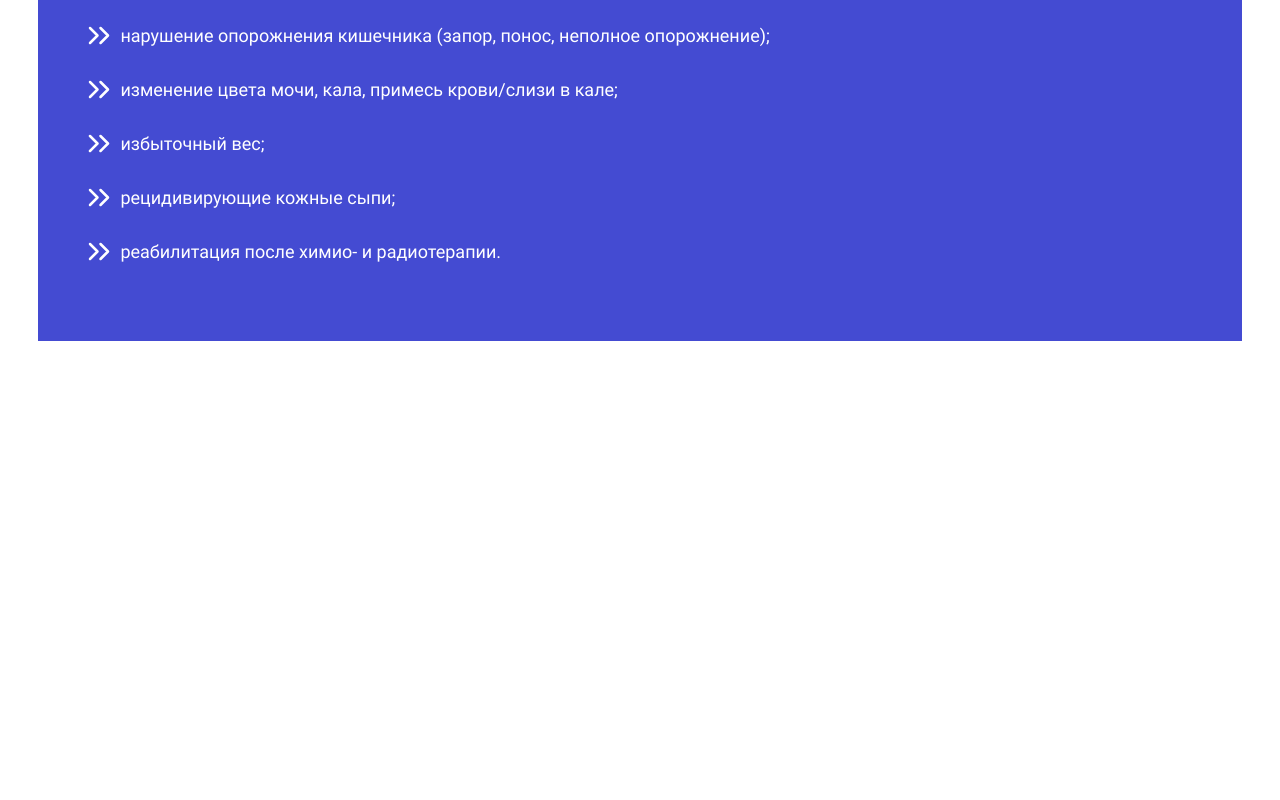
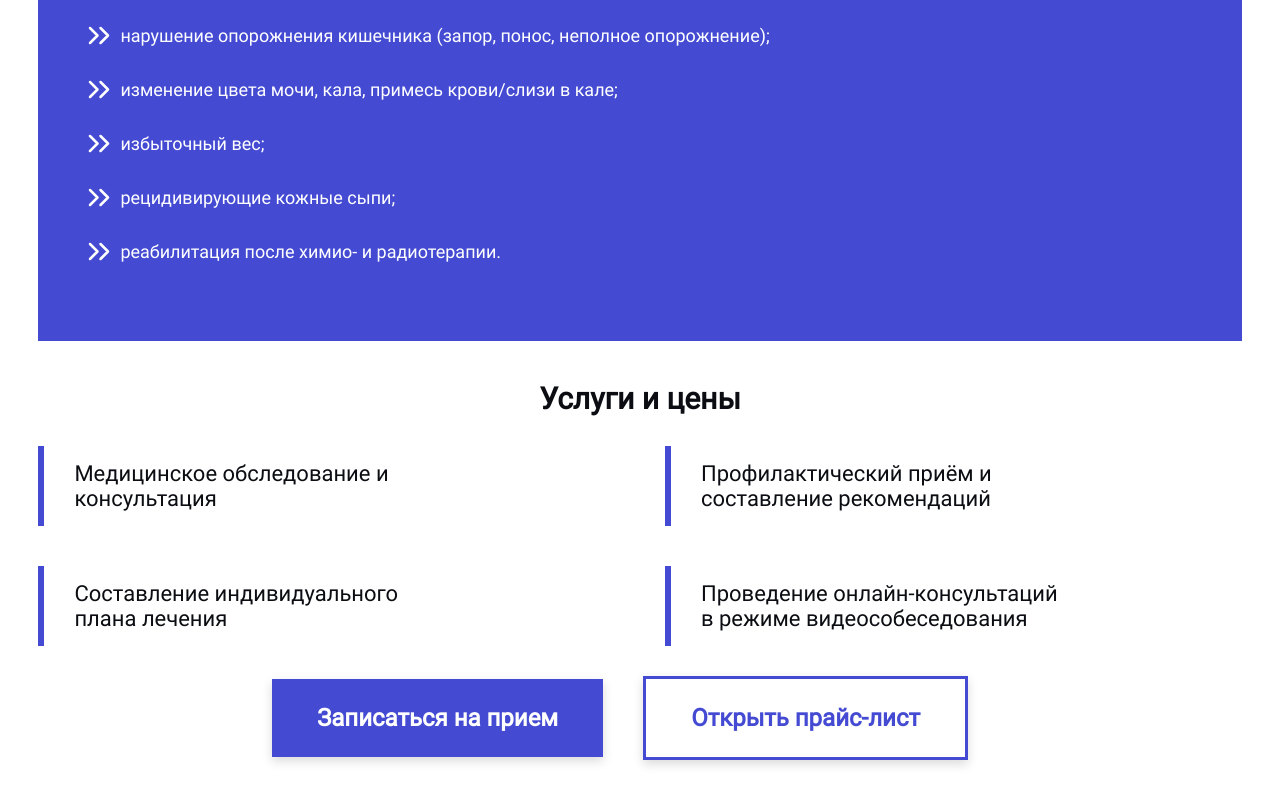
Before and after one commit to This-is-ellesar/landing-page, a website built with webpack: page src/index.pug in a window 1280 px wide. Shown: the part 2392-3192 px from the top of the page. Before the commit the page ends 2733 px from the top, so only its background shows below. Built offline with nearby package versions, Linux system fonts and the light colour scheme.

Commit message:
Добавил еще блок

```diff
--- /dev/null
+++ b/src/components/_services.pug
@@ -0,0 +1,10 @@
+- const services = ['Медицинское обследование и консультация', 'Профилактический приём и составление рекомендаций', 'Составление индивидуального плана лечения','Проведение онлайн-консультаций в режиме видеособеседования']
+
+section#services.services
+    h3.services__headline Услуги и цены
+    .services__content
+        each service in services
+            .services__content-item= service
+    .services__actions
+        button.services__actions-button Записаться на прием
+        button.services__actions-button.price Открыть прайс-лист
--- a/src/index.pug
+++ b/src/index.pug
@@ -8,5 +8,6 @@ html(lang="en")
     include components/_main.pug
     include components/_about.pug
     include components/_occasion.pug
+    include components/_services.pug
 
     include components/_dialog.pug
--- /dev/null
+++ b/src/style/components/services.scss
@@ -0,0 +1,76 @@
+.services {
+  padding: 90px 0;
+  @include grid(1fr, max-content 1fr, 90px);
+  @include media('<=1300px') {
+    padding: 40px 0;
+    gap: 30px;
+  }
+  &__headline {
+    text-align: center;
+    @include font-style(42px, 700);
+    @include media('<=1300px') {
+      @include font-style(30px, 700);
+    }
+    @include media('<=tablet') {
+      @include font-style(23px, 700);
+    }
+  }
+  &__content {
+    align-items: center;
+    @include grid(1fr 1fr, 1fr 1fr, 40px 50px);
+    @include media('<=500px') {
+      flex-direction: column;
+      @include flex(flex-start, flex-start);
+    }
+    &-item {
+      max-width: 400px;
+      height: 80px;
+      padding-left: 30px;
+      border-left: 6px solid $primary;
+      @include flex(none, center);
+      @include font-style(22px);
+      @include media('<=500px') {
+        max-width: 350px;
+        height: 30px;
+        @include font-style(15px);
+      }
+    }
+  }
+
+  &__actions {
+    @include flex(center, center);
+    @include media('<=500px') {
+      flex-direction: column;
+      @include flex(center, center);
+    }
+    &-button {
+      margin-right: 40px;
+      padding: 25px 45px;
+      background-color: $primary !important;
+      cursor: pointer;
+      box-shadow: 0px 4px 10px rgba(0, 0, 0, 0.15);
+      @include button-setup;
+      @include font-style(24px, 600, $white);
+      @include media('>=phone', '<desktop') {
+        padding: 15px 26px;
+        @include font-style(16px, 500, $white);
+      }
+      @include media('<=500px') {
+        margin-bottom: 15px;
+        margin-right: 0px;
+        flex-direction: column;
+        @include flex(center, center);
+      }
+    }
+
+    .price {
+      border: 3px solid $primary;
+      background-color: $white !important;
+      @include font-style(24px, 600, $primary);
+      @include media('>=phone', '<desktop') {
+        padding: 12px 26px;
+        @include font-style(16px, 500, $primary);
+      }
+    }
+  }
+}
--- a/src/style/main.scss
+++ b/src/style/main.scss
@@ -7,6 +7,7 @@
 @import './components/main.scss';
 @import './components/about.scss';
 @import './components/occasion.scss';
+@import './components/services.scss';
 @import './components/dialog.scss';
 
 * {
```
